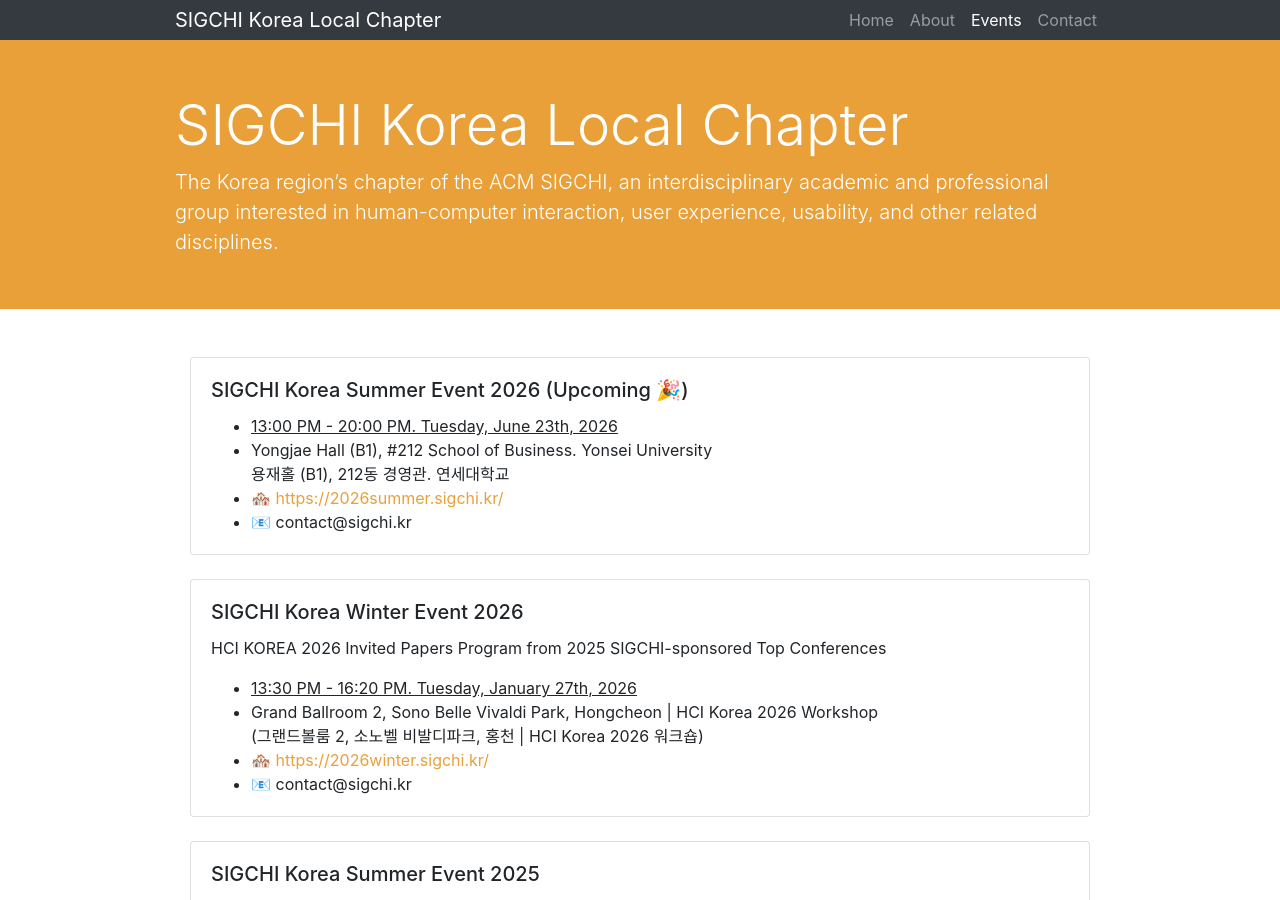
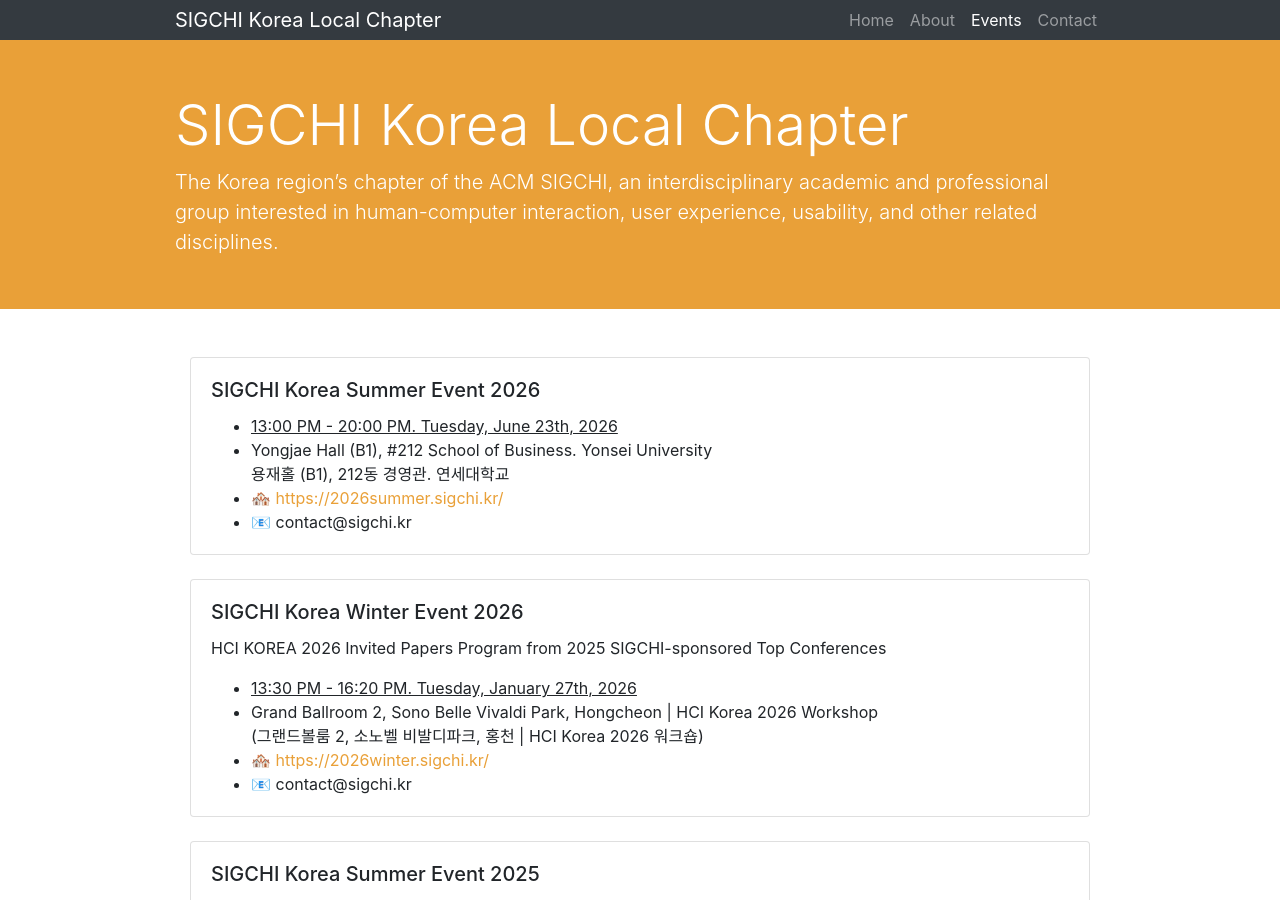
Before and after one commit to sigchikr/sigchikr.github.io, a Jekyll site: the page built from _pages/events.md, in a window 1280 px wide and 900 px high. Built offline with Jekyll 4.4.1, drawn with Linux system fonts in a browser that asks for light colours.

Commit message:
Update events.md

```diff
--- a/_pages/events.md
+++ b/_pages/events.md
@@ -7,7 +7,7 @@
     <!--<div class="card upcoming-event">-->
     <div class="card">
         <div class="card-body">
-            <h5 class="card-title">SIGCHI Korea Summer Event 2026 (Upcoming 🎉)</h5>
+            <h5 class="card-title">SIGCHI Korea Summer Event 2026</h5>
             <ul class="card-text">
                 <li><u>13:00 PM - 20:00 PM. Tuesday, June 23th, 2026</u></li>
                 <li>
```
